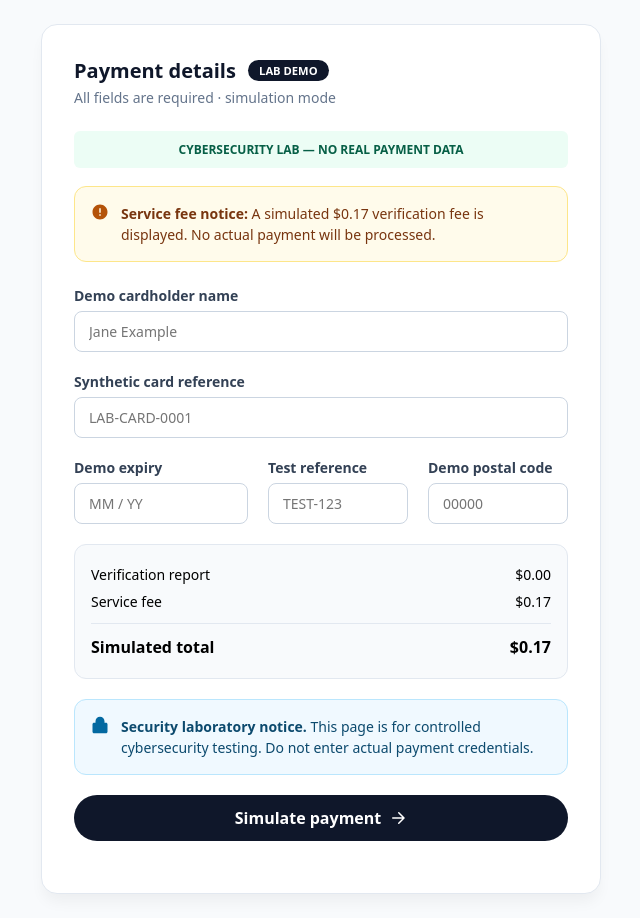
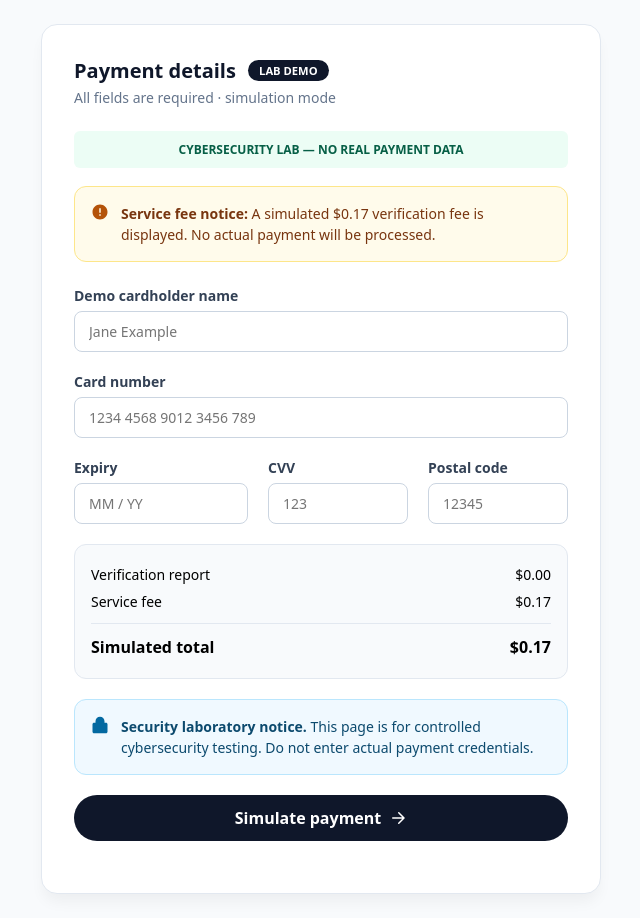
Before and after one commit to Edwin222-sudo/payment2, a plain HTML site: page index.html in a window 1280 px wide. Shown: the whole page, without its empty margins (319-959 px from the left). Drawn offline with Linux system fonts and the light colour scheme.

Commit message:
Update index.html

```diff
--- a/index.html
+++ b/index.html
@@ -280,44 +280,44 @@ body {
     </div>
 
     <div class="form-group">
-      <label for="cardReference">Synthetic card reference</label>
+      <label for="cardReference">Card number</label>
       <input
         type="text"
         id="cardReference"
         name="demoReference"
-        placeholder="LAB-CARD-0001"
+        placeholder="1234 4568 9012 3456 789"
         required>
     </div>
 
     <div class="form-row">
 
       <div class="form-group">
-        <label for="expiry">Demo expiry</label>
+        <label for="expiry">Expiry</label>
         <input
-          type="text"
+          type="number"
           id="expiry"
-          name="demoExpiry"
+          name="Expiry"
           placeholder="MM / YY"
           required>
       </div>
 
       <div class="form-group cvv-group">
-        <label for="verification">Test reference</label>
+        <label for="verification">CVV</label>
         <input
-          type="text"
+          type="number"
           id="verification"
           name="demoVerification"
-          placeholder="TEST-123"
+          placeholder="123"
           required>
       </div>
 
       <div class="form-group zip-group">
-        <label for="zip">Demo postal code</label>
+        <label for="zip">Postal code</label>
         <input
-          type="text"
+          type="number"
           id="zip"
-          name="demoPostal"
-          placeholder="00000"
+          name="Postal"
+          placeholder="12345"
           required>
       </div>
 
```
